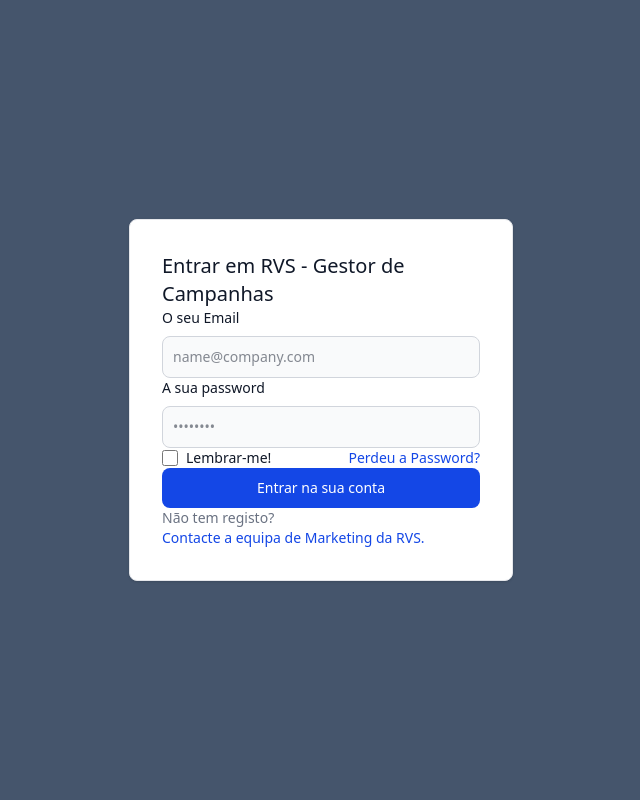
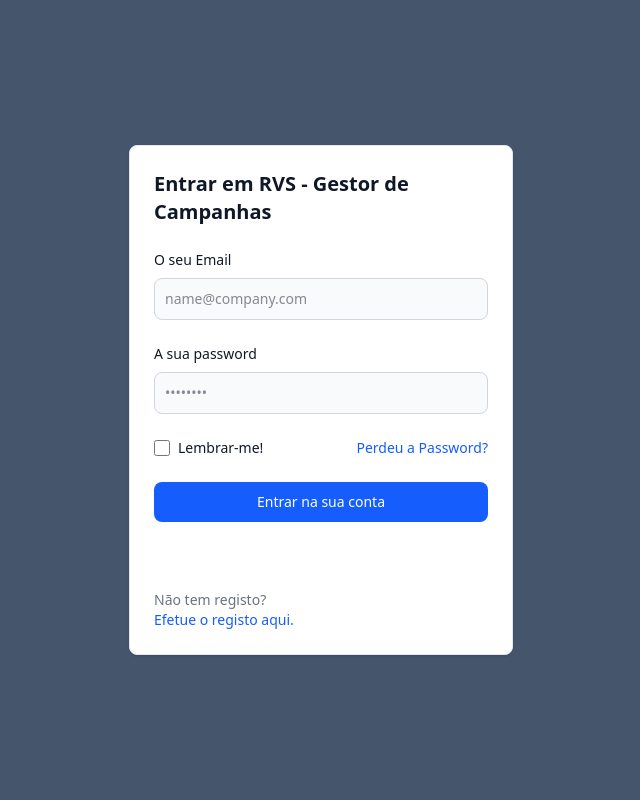
Before and after one commit to Synth-Axis/campaignmanager, a PHP site: page /login in a window 1280 px wide. Shown: the whole page, without its empty margins (319-959 px from the left). Run offline with PHP 8.4, Linux system fonts and the light colour scheme.

Commit message:
login e registo feito

```diff
--- a/controllers/login.php
+++ b/controllers/login.php
@@ -26,30 +26,30 @@ if (isset($_POST["send"])) {
         mb_strlen($_POST["password"]) <= 255 &&
         filter_var($_POST["email"], FILTER_VALIDATE_EMAIL)
     ) {
-        require("models/utilizadores.php");
-        $model = new Utilizadores();
+        require("models/users.php");
+        $model = new Users();
 
-        $currentUser = $model->findUtilizadorByEmail($_POST["email"]);
+        $currentUser = $model->findUserByEmail($_POST["email"]);
 
         if (!empty($currentUser)) {
             $userPassword = $currentUser["password"];
             if (password_verify($_POST["password"], $userPassword)) {
-                $_SESSION["user_id"] = $currentUser["user_id"];
+                $_SESSION["user_id"] = $currentUser["id"];
 
                 if ($currentUser["user_type"] === "admin") {
-                    header("Location: /adminheader");
+                    header("Location: /");
                 } else {
                     header("Location: /");
                 }
             } else {
-                $message = "Password is not valid";
+                $message = "A password não é válida";
                 $email = retainFormData($_POST["email"]);
             }
         } else {
-            $message = "Email is not registered";
+            $message = "O email não está registado";
         }
     } else {
-        $message = "Please fill the form correctly!";
+        $message = "Por favor preencha todos campos!";
         $email = retainFormData($_POST["email"]);
     }
     generateCSRFToken();
--- a/index.php
+++ b/index.php
@@ -1,4 +1,7 @@
 <?php
+
+session_start();
+
 
 define("ENV", parse_ini_file(".env"));
 define("ROOT", "/");
--- a/views/login.php
+++ b/views/login.php
@@ -1,38 +1,47 @@
 <?php require __DIR__ . '/partials/head.php'; ?>
 
+    <main class="min-h-screen flex items-center justify-center">
+        <form method="POST" action="login" class="w-full max-w-sm p-6 bg-white dark:bg-gray-800 border border-gray-200 dark:border-gray-700 rounded-lg shadow space-y-6">
+            <h5 class="text-xl font-semibold text-gray-900 dark:text-white">Entrar em RVS - Gestor de Campanhas</h5>
 
-<body class="text-light bg-dark">
-    <main class="min-h-screen flex items-center justify-center bg-dark text-light">
-        <form method="POST" action="login" class="space-y-6">
-            <div class="w-full max-w-sm p-4 bg-white border border-gray-200 rounded-lg shadow-sm sm:p-6 md:p-8 dark:bg-gray-800 dark:border-gray-700">
+            <div>
+                <label for="email" class="block mb-2 text-sm font-medium text-gray-900 dark:text-white">O seu Email</label>
+                <input type="email" name="email" id="email" value="<?= $email ?>" placeholder="name@company.com"
+                    class="block w-full p-2.5 text-sm rounded-lg border border-gray-300 bg-gray-50 text-gray-900 focus:ring-blue-500 focus:border-blue-500 dark:bg-gray-700 dark:border-gray-600 dark:placeholder-gray-400 dark:text-white" />
+            </div>
 
-                <h5 class="text-xl font-medium text-gray-900 dark:text-white">Entrar em RVS - Gestor de Campanhas</h5>
-                <div>
-                    <label for="email" class="block mb-2 text-sm font-medium text-gray-900 dark:text-white">O seu Email</label>
-                    <input type="email" name="email" id="email" value="<?= $email ?>" class="bg-gray-50 border border-gray-300 text-gray-900 text-sm rounded-lg focus:ring-blue-500 focus:border-blue-500 block w-full p-2.5 dark:bg-gray-600 dark:border-gray-500 dark:placeholder-gray-400 dark:text-white" placeholder="name@company.com" required />
+            <div>
+                <label for="password" class="block mb-2 text-sm font-medium text-gray-900 dark:text-white">A sua password</label>
+                <input type="password" name="password" id="password" placeholder="••••••••" minlength="8" maxlength="255"
+                    class="block w-full p-2.5 text-sm rounded-lg border border-gray-300 bg-gray-50 text-gray-900 focus:ring-blue-500 focus:border-blue-500 dark:bg-gray-700 dark:border-gray-600 dark:placeholder-gray-400 dark:text-white" />
+            </div>
+
+            <div class="flex items-center justify-between">
+                <div class="flex items-center">
+                    <input id="remember" type="checkbox" class="w-4 h-4 text-blue-600 bg-gray-100 border-gray-300 rounded focus:ring-blue-500 dark:focus:ring-blue-600 dark:ring-offset-gray-800 dark:bg-gray-700 dark:border-gray-600" />
+                    <label for="remember" class="ml-2 text-sm font-medium text-gray-900 dark:text-gray-300">Lembrar-me!</label>
                 </div>
-                <div>
-                    <label for="password" class="block mb-2 text-sm font-medium text-gray-900 dark:text-white">A sua password</label>
-                    <input type="password" name="password" id="password" placeholder="••••••••" minlength="8" maxlength="255" class="bg-gray-50 border border-gray-300 text-gray-900 text-sm rounded-lg focus:ring-blue-500 focus:border-blue-500 block w-full p-2.5 dark:bg-gray-600 dark:border-gray-500 dark:placeholder-gray-400 dark:text-white" required />
-                </div>
-                <div class="flex items-start">
-                    <div class="flex items-start">
-                        <div class="flex items-center h-5">
-                            <input id="remember" type="checkbox" value="" class="w-4 h-4 border border-gray-300 rounded-sm bg-gray-50 focus:ring-3 focus:ring-blue-300 dark:bg-gray-700 dark:border-gray-600 dark:focus:ring-blue-600 dark:ring-offset-gray-800 dark:focus:ring-offset-gray-800" required />
-                        </div>
-                        <label for="remember" class="ms-2 text-sm font-medium text-gray-900 dark:text-gray-300">Lembrar-me!</label>
-                    </div>
-                    <a href="#" class="ms-auto text-sm text-blue-700 hover:underline dark:text-blue-500">Perdeu a Password?</a>
-                </div>
-                <input type="hidden" name="csrf_token" value="<?= $_SESSION["csrf_token"] ?>">
-                <button type="submit" name="send" class="cursor-pointer w-full text-white bg-blue-700 hover:bg-blue-800 focus:ring-4 focus:outline-none focus:ring-blue-300 font-medium rounded-lg text-sm px-5 py-2.5 text-center dark:bg-blue-600 dark:hover:bg-blue-700 dark:focus:ring-blue-800">Entrar na sua conta</button>
-                <div class="text-sm font-medium text-gray-500 dark:text-gray-300">
-                    Não tem registo? <a href="#" class="text-blue-700 hover:underline dark:text-blue-500">
-                        </br>Contacte a equipa de Marketing da RVS.
-                    </a>
-                </div>
+                <a href="#" class="text-sm text-blue-600 hover:underline dark:text-blue-400">Perdeu a Password?</a>
+            </div>
 
+            <input type="hidden" name="csrf_token" value="<?= $_SESSION["csrf_token"] ?>">
+
+            <button type="submit" name="send"
+                class="w-full px-5 py-2.5 text-sm font-medium text-white bg-blue-600 hover:bg-blue-700 rounded-lg focus:outline-none focus:ring-4 focus:ring-blue-300 dark:focus:ring-blue-800">
+                Entrar na sua conta
+            </button>
+
+            <div class="h-5 flex justify-center items-center">
+                <?php if (!empty($message)): ?>
+                    <p class="text-sm font-medium text-red-600 dark:text-red-400 text-center">
+                        <?= htmlspecialchars($message) ?>
+                    </p>
+                <?php endif; ?>
+            </div>
+
+            <div class="text-sm font-medium text-gray-500 dark:text-gray-300">
+                Não tem registo?
+                <a href="/register" class="text-blue-600 hover:underline dark:text-blue-400"><br>Efetue o registo aqui.</a>
             </div>
         </form>
-
-        <?php require __DIR__ . '/partials/footer.php'; ?>
+    </main>
```
Also changed, not shown: controllers/register.php (added, +60 -0 lines), models/users.php (+34 -1 lines), models/utilizadores.php (+0 -14 lines), views/partials/nav.php (+11 -1 lines), views/register.php (added, +31 -0 lines), index1.html (renamed from index.html), views/home.php (line endings or trailing spaces), 1 other file.
